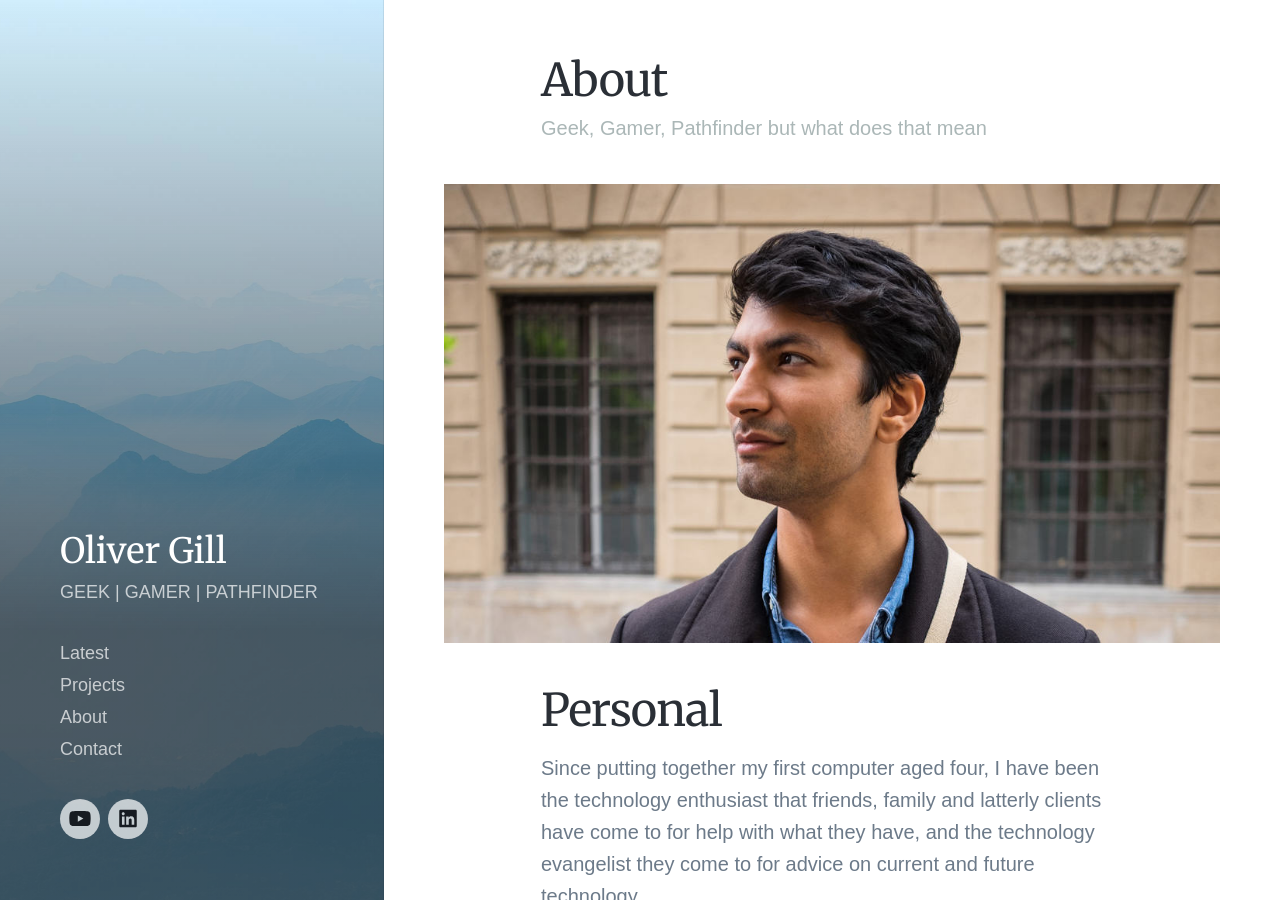
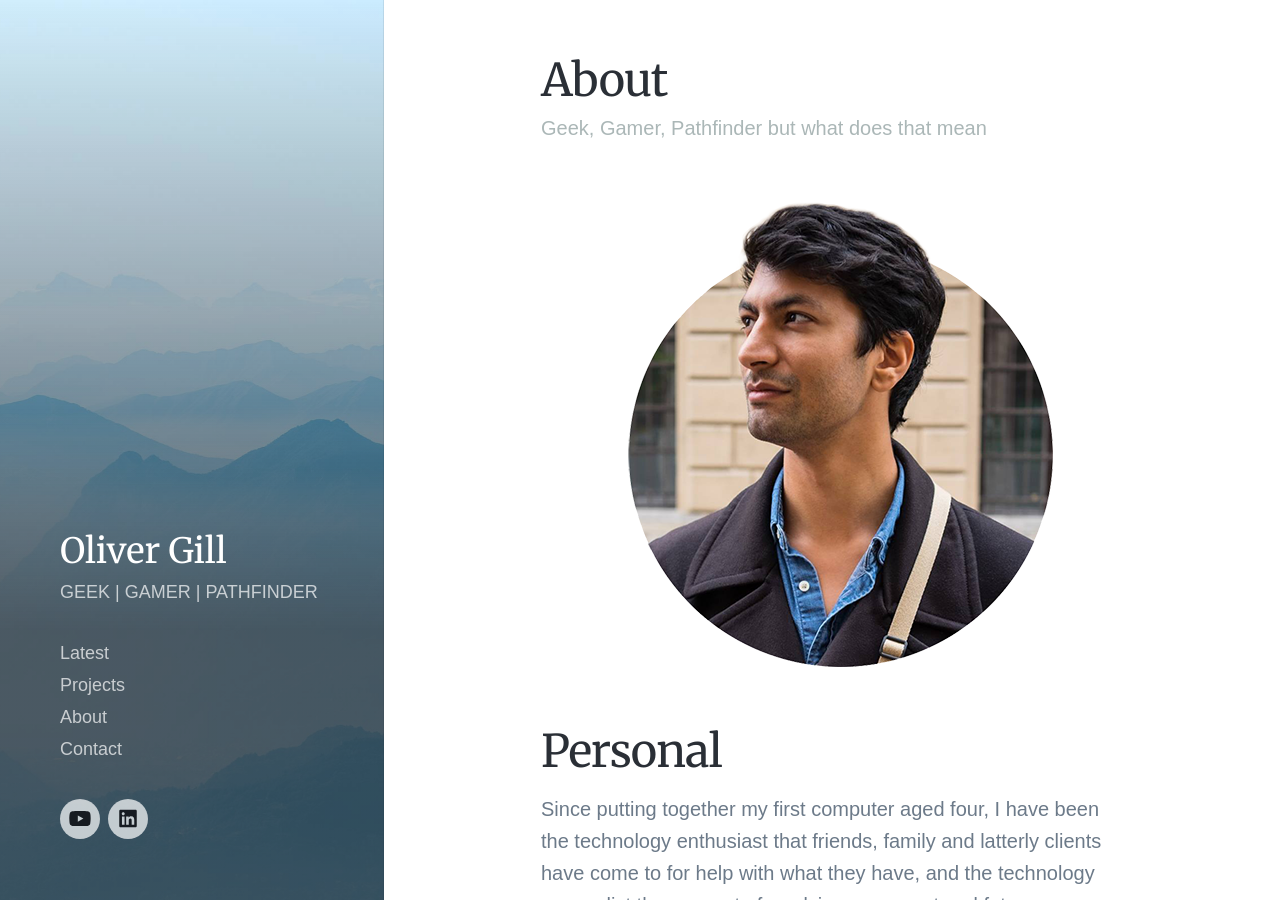
Before and after one commit to olivergillcom/olivergillblog.github.io, a Jekyll site: the page built from _pages/about.md, in a window 1280 px wide and 900 px high. Built offline with Jekyll 4.4.1, drawn with Linux system fonts in a browser that asks for light colours; nearby versions of some CDN libraries; some web fonts are replaced.

Commit message:
Update about.md

```diff
--- a/_pages/about.md
+++ b/_pages/about.md
@@ -5,7 +5,7 @@ description: A stunning personal blog Jekyll theme with an image-focused design.
 featured_image: /images/demo/demo-portrait.jpg
 ---
 
-![](/images/pages/about/oli.jpg)
+![](/images/pages/about/cutout.png)
 
 # Personal
 
```
